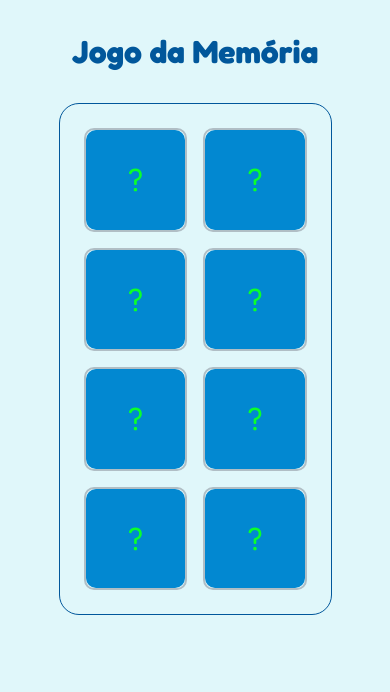
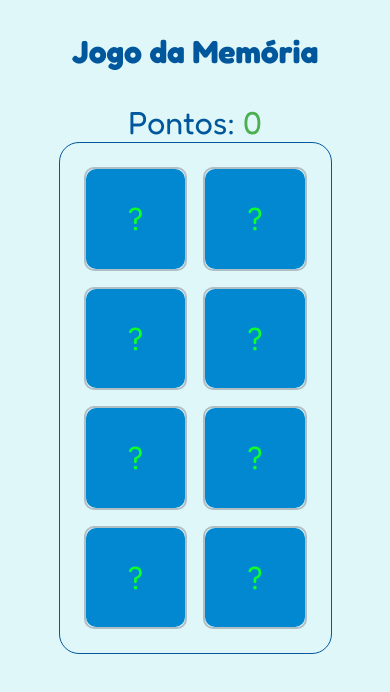
Before and after one commit to wallessonf/jogo-da-memoria, a plain HTML site: page index.html in a window 390 px wide. Drawn offline with Linux system fonts and the light colour scheme.

Commit message:
aplicando css na pontuação

```diff
--- a/index.html
+++ b/index.html
@@ -11,7 +11,7 @@
 </head>
 <body>
   <h1>Jogo da Memória</h1>
-  <p id="pontos"></p>
+  <p class="ponto">Pontos: <span id="pontos"></span></p>
 
   <div class="game-board"></div>
 
--- a/jogomemoria.js
+++ b/jogomemoria.js
@@ -37,6 +37,8 @@ embaralhada.forEach((carta) => {
 
 const classCarta = document.querySelectorAll(".card");
 const pontos = document.getElementById("pontos")
+pontos.innerHTML = `${pontuacao}`;
+
 
 let cartasAbertas = [];
 let bloqueado = false;
@@ -59,7 +61,7 @@ function abrir() {
             card.classList.remove("errou");
           });
           pontuacao += 10;
-          pontos.innerHTML = `Pontos: ${pontuacao}`;
+          pontos.innerHTML = `${pontuacao}`;
           console.log(pontuacao)
         }
 
--- a/styles.css
+++ b/styles.css
@@ -33,8 +33,10 @@ h1 {
   border-radius: 20px;
   max-width: 1600px
 }
-
-p{
+.ponto span{
+  color: #4caf50;
+}
+.ponto{
   font-size: 2em;
   margin-bottom: 1em;
 }
@@ -140,7 +142,7 @@ img {
     height: auto;
   }
 
-  p{
+  .ponto{
     margin: 0;
   }
 
```
